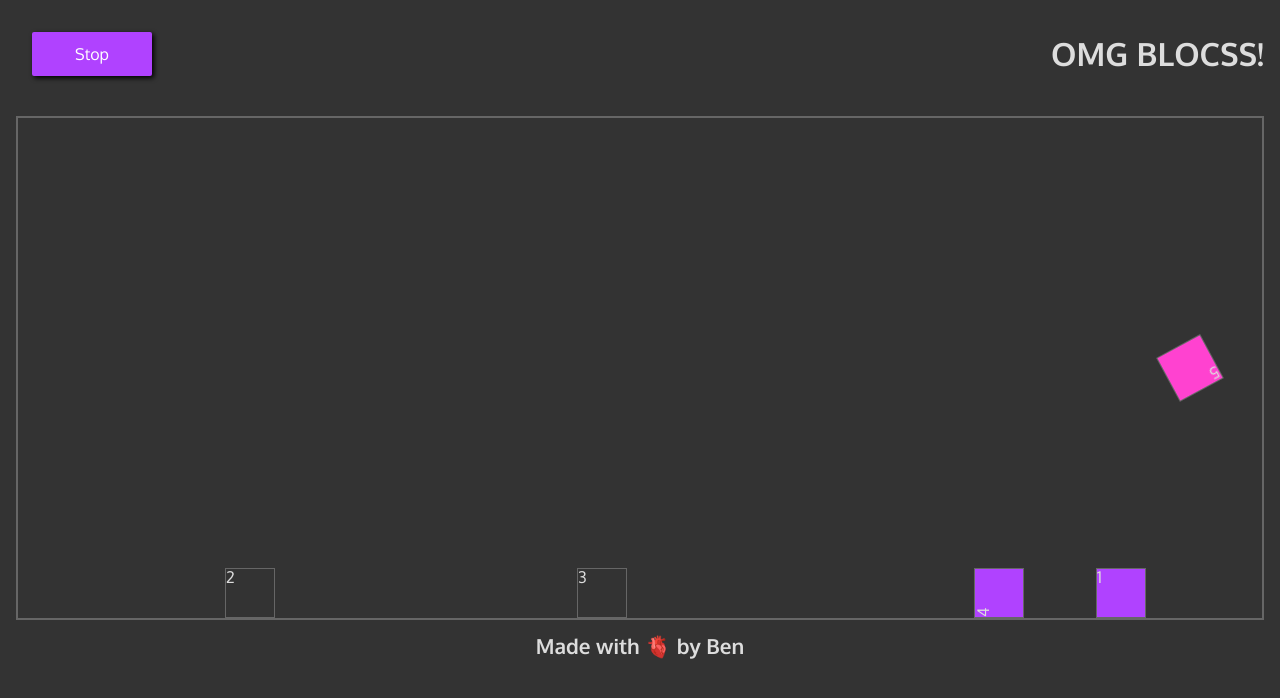
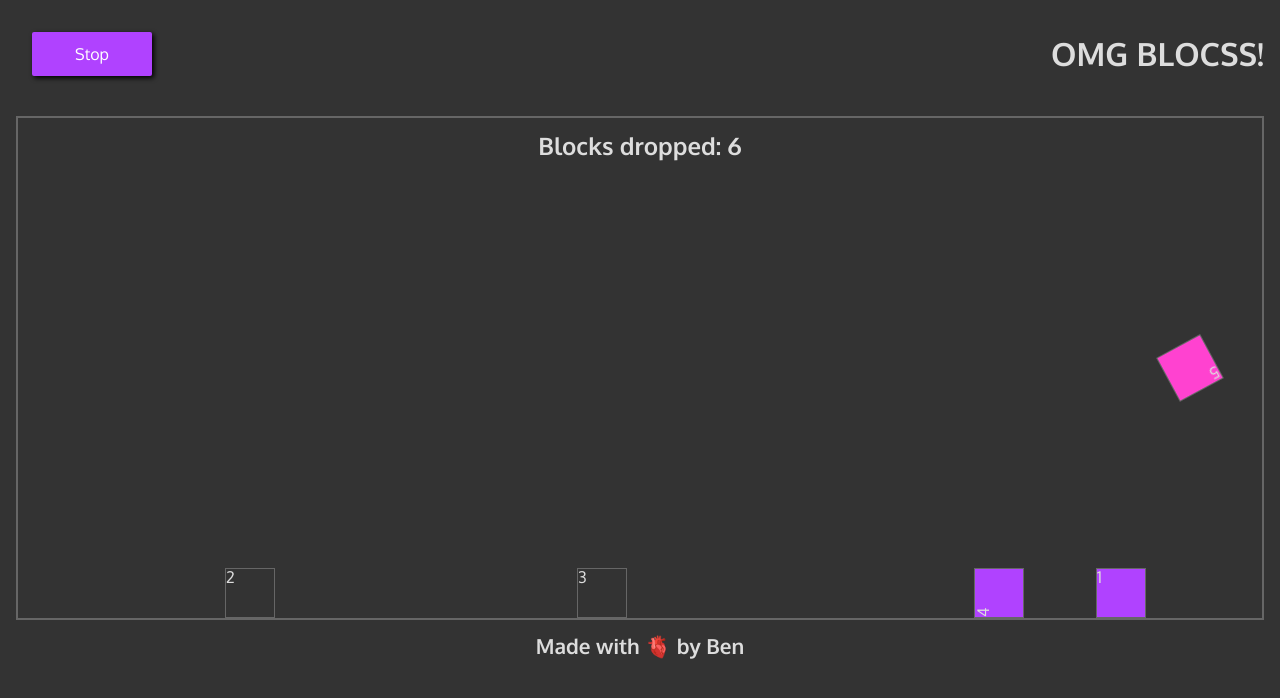
Before and after one commit to neon-inkblast/blocss, a plain HTML site: page index.html in a window 1280 px wide. Both pictures are taken after a click on the button "Drop". Drawn offline with Linux system fonts and the light colour scheme.

Commit message:
Add bloc counter

```diff
--- a/assets/css/styles.css
+++ b/assets/css/styles.css
@@ -19,6 +19,8 @@ h6 {
 h1 {
   font-size: 2rem;
   font-weight: 700;
+  flex: 1 1 auto;
+  text-align: right;
 }
 
 h2 {
@@ -52,11 +54,6 @@ p {
   align-items: center;
 }
 
-h1 {
-  flex: 1 1 auto;
-  text-align: right;
-}
-
 a {
   padding: var(--space-1);
   text-decoration: none;
@@ -67,6 +64,15 @@ main {
   margin: var(--space-1) var(--space-2);
   border: 2px solid var(--c-border);
   min-height: 50vh;
+  position: relative;
+}
+
+.bloc-counter {
+  position: absolute;
+  text-align: center;
+  width: 100%;
+  top: 0;
+  left: 0;
 }
 
 .bloc-dropper {
--- a/assets/js/script.js
+++ b/assets/js/script.js
@@ -1,5 +1,7 @@
 const dropBtn = document.getElementById("drop-btn");
 const dropper = document.querySelector(".bloc-dropper");
+const displayCounter = document.querySelector(".bloc-counter");
+
 let count = 1;
 let timerHandle = null;
 let timerDelay = 500;
@@ -25,6 +27,12 @@ function dropBox() {
   newDiv.textContent = count++;
   dropper.append(wrapper);
   wrapper.append(newDiv);
+
+  updateCounterText();
+}
+
+function updateCounterText() {
+  displayCounter.textContent = `Blocks dropped: ${count}`;
 }
 
 function startTimer() {
--- a/index.html
+++ b/index.html
@@ -36,6 +36,7 @@
     </header>
 
     <main>
+      <h4 class="bloc-counter"></h4>
       <div class="bloc-dropper"></div>
     </main>
 
```
